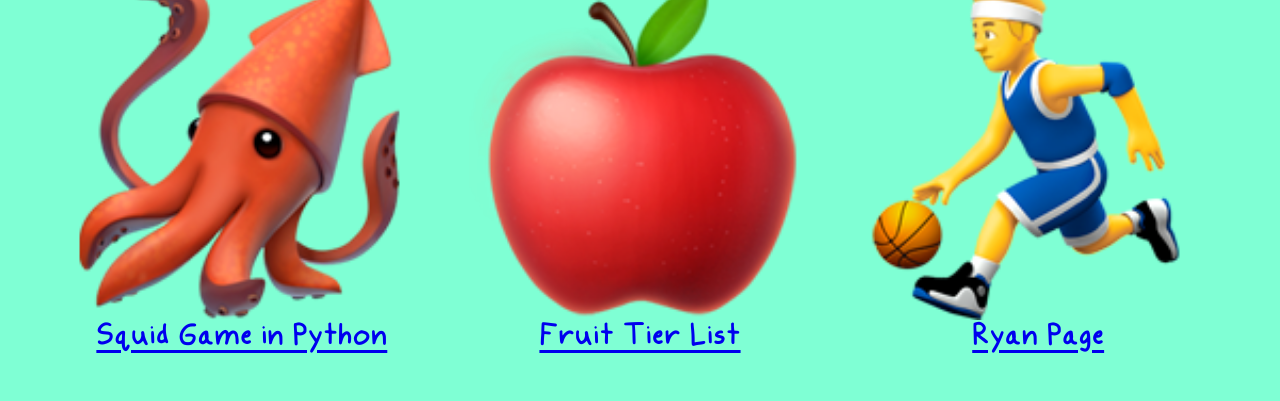
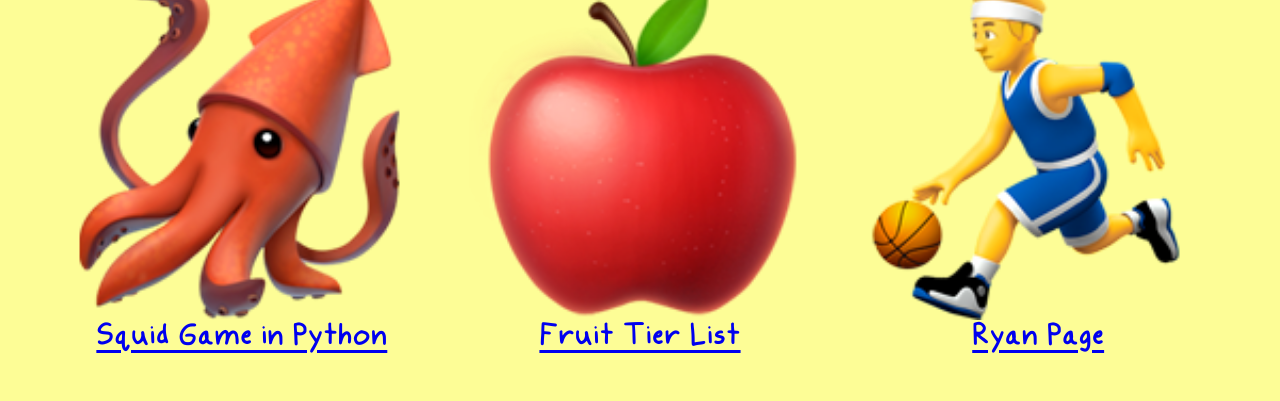
Before and after one commit to isaiahzimmerman/risaiah, a PHP site: page / in a window 1280 px wide. Shown: the part 581-982 px from the top of the page. Run offline with PHP 8.4, Linux system fonts and the light colour scheme.

Commit message:
Update interface.css

```diff
--- a/interface.css
+++ b/interface.css
@@ -1,5 +1,5 @@
 body {
-    background-color: aquamarine;
+    background-color: #fdfd96;
     padding-top: 3%;
 }
 
```
